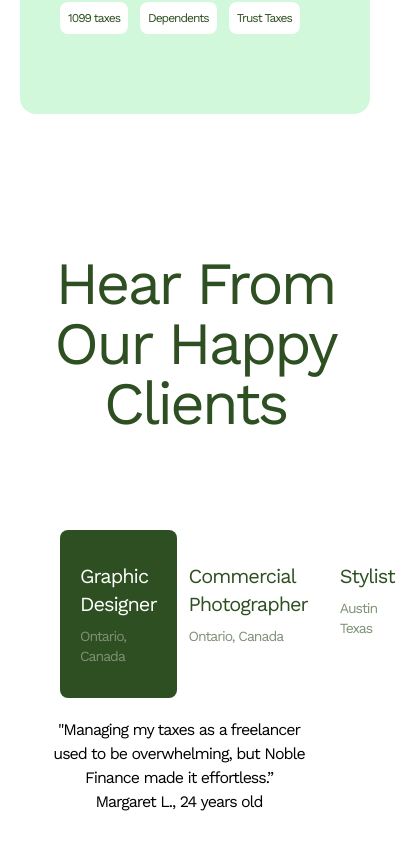
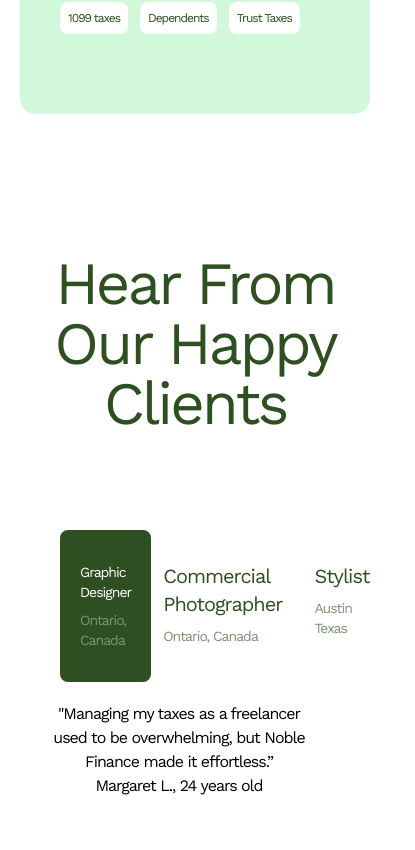
Before and after one commit to Omaa-e/Finance, a React (Vite) app: page / in a window 390 px wide. Shown: the part 3157-4007 px from the top of the page, 415 px wide, since content can reach past the window. Built offline with nearby package versions, Linux system fonts and the light colour scheme.

Commit message:
Profile section done

```diff
--- a/src/components/Profile.jsx
+++ b/src/components/Profile.jsx
@@ -8,9 +8,9 @@ const Profile = () => {
                 <p className='text-6xl text-[#2e4f21] tracking-tighter'>Hear From Our Happy Clients</p>
             </div>
             <div className='flex flex-col md:flex-row justify-center md:items-start mr-8 mt-19'>
-                <div className='flex flex-row px-[-5rem] p-5 w-90  md:flex-col mr-8 '>
+                <div className='flex flex-row justify-between p-5 px-auto md:flex-col md:w-90 md:mr-8  '>
                     <div className=' py-8 px-5 bg-[#2E4F21] rounded-lg text-[#FFFFFF]'>
-                        <p className='text-xl'>Graphic Designer</p>
+                        <p className='text-sm md:text-xl'>Graphic Designer</p>
                         <p className=' text-[#7D9276] mt-2 text-sm'>Ontario, Canada</p>
                     </div>
                      <div className=' py-8 px-3 rounded-lg text-[#2e4f21]'>
@@ -23,7 +23,7 @@ const Profile = () => {
                     </div>
                 </div>
                 <div className=''>
-                    <div className='mx-auto text-center px-0 lg:px-10 '>
+                    <div className='mx-auto text-center lg:px-10 '>
                         <p>"Managing my taxes as a freelancer used to be overwhelming, but Noble Finance made it effortless.”</p>
                         <div>
                             <p>Margaret L., 24 years old</p>
```
